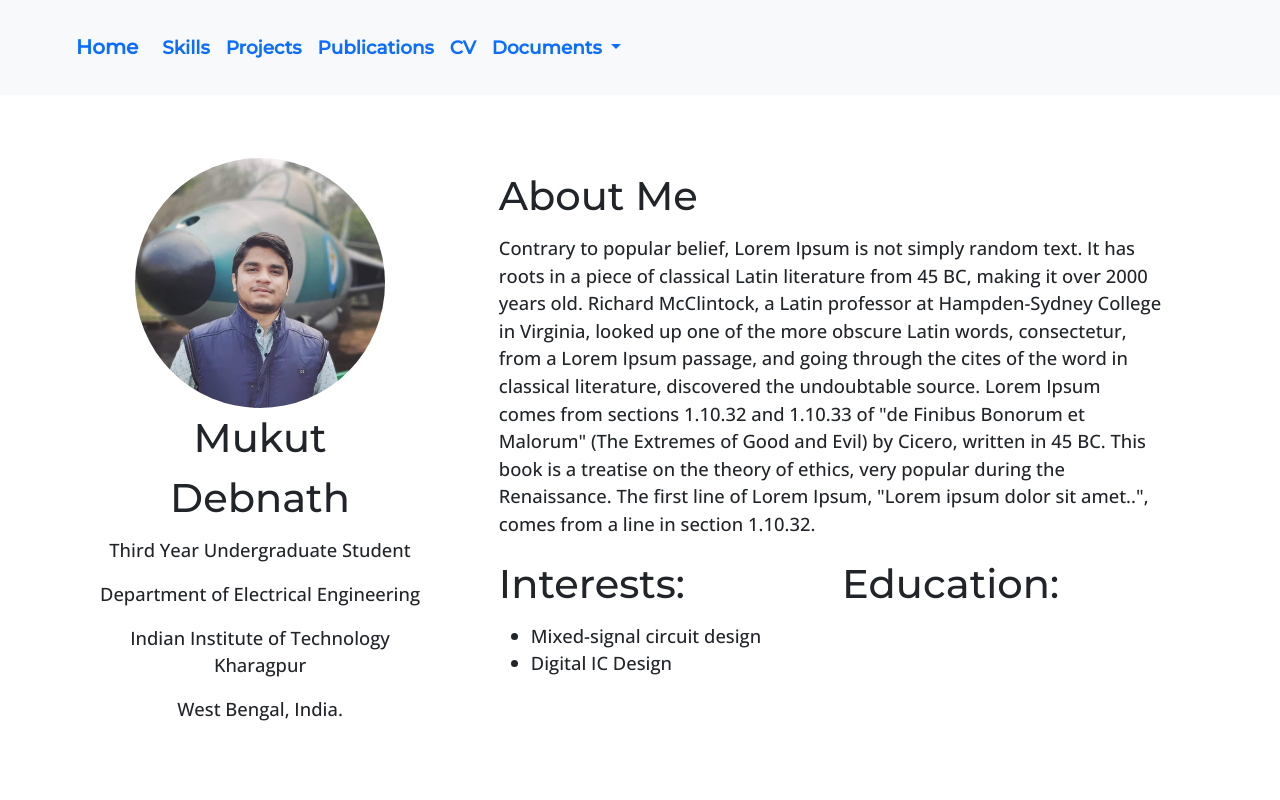
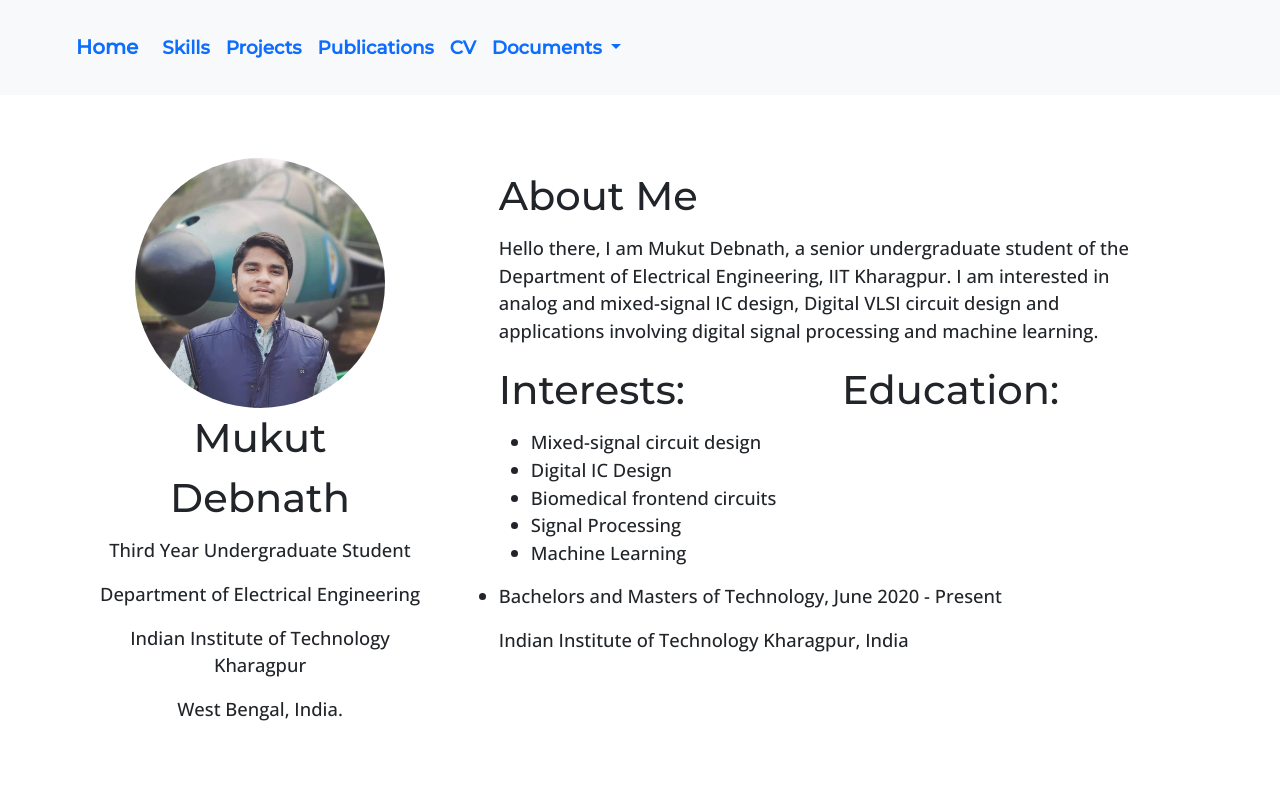
Before and after one commit to mukutdnath/website, a plain HTML site: page index.html in a window 1280 px wide. Shown: the top 800 px of the page. Drawn offline with nearby package versions, Linux system fonts and the light colour scheme.

Commit message:
Update index.html

```diff
--- a/index.html
+++ b/index.html
@@ -91,10 +91,7 @@
           <div class="body-cont-1 my-padd">
             <h2>About Me</h2>
             <p>
-              Contrary to popular belief, Lorem Ipsum is not simply random text. It has roots in a piece of classical Latin literature from 45 BC, making it over 2000 years old. Richard McClintock, a Latin professor at Hampden-Sydney College in
-              Virginia, looked up one of the more obscure Latin words, consectetur, from a Lorem Ipsum passage, and going through the cites of the word in classical literature, discovered the undoubtable source. Lorem Ipsum comes from sections
-              1.10.32 and 1.10.33 of "de Finibus Bonorum et Malorum" (The Extremes of Good and Evil) by Cicero, written in 45 BC. This book is a treatise on the theory of ethics, very popular during the Renaissance. The first line of Lorem Ipsum,
-              "Lorem ipsum dolor sit amet..", comes from a line in section 1.10.32.
+              Hello there, I am Mukut Debnath, a senior undergraduate student of the Department of Electrical Engineering, IIT Kharagpur. I am interested in analog and mixed-signal IC design, Digital VLSI circuit design and applications involving digital signal processing and machine learning.
             </p>
             <div class="row">
               <div class="col">
@@ -102,12 +99,20 @@
                 <ul>
                   <li>Mixed-signal circuit design</li>
                   <li>Digital IC Design</li>
+                  <li>Biomedical frontend circuits</li>
+                  <li>Signal Processing</li>
+                  <li>Machine Learning</li>
                 </ul>
               </div>
               <div class="col">
                 <h2>Education:</h2>
               </div>
-
+              <ul>
+                <li>
+                  <p style="font-weight:bold font-size:1.1rem">Bachelors and Masters of Technology, June 2020 - Present</p>
+                  <p>Indian Institute of Technology Kharagpur, India</p>
+                </li>
+              </ul>
             </div>
           </div>
         </div>
```
